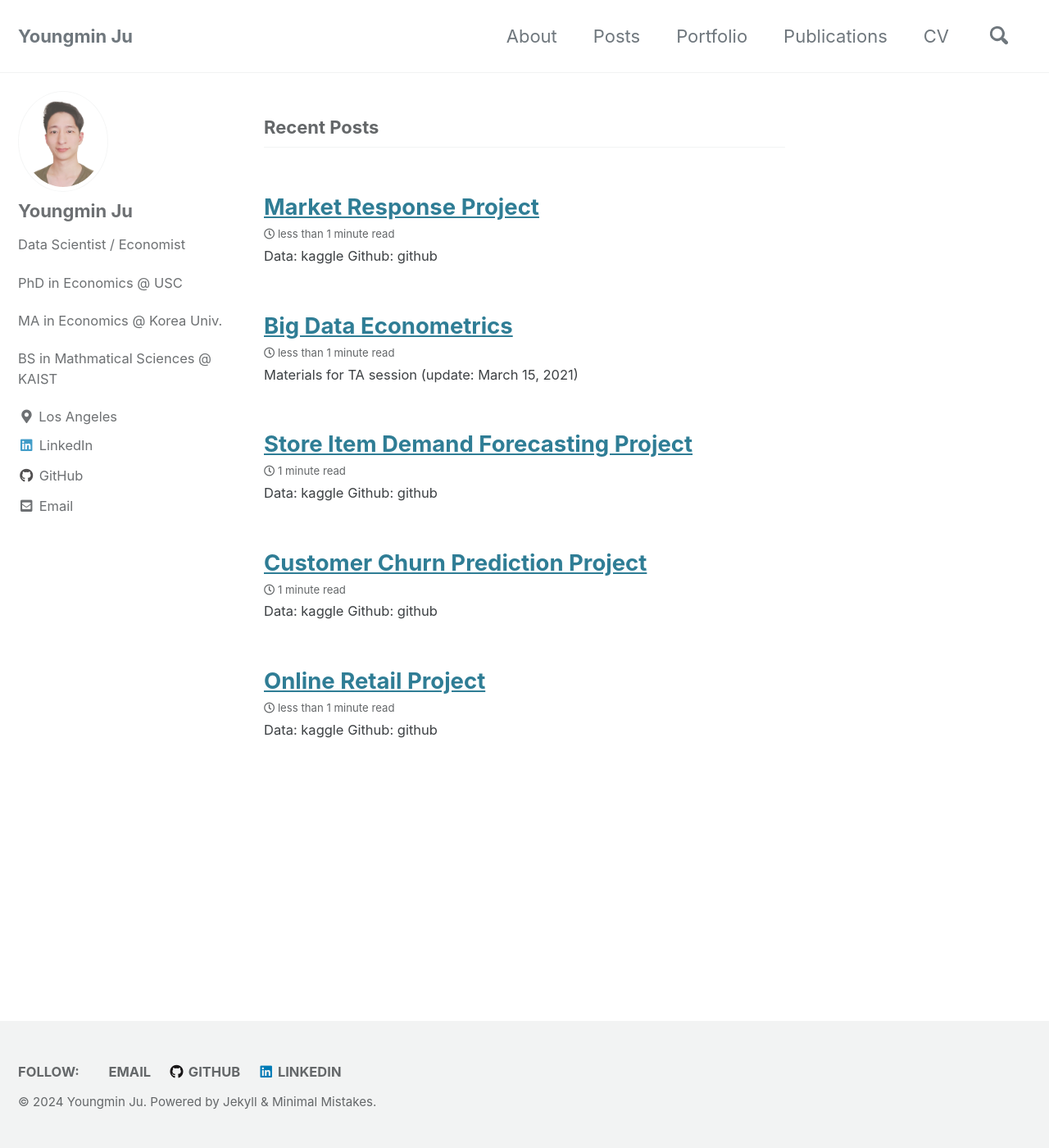
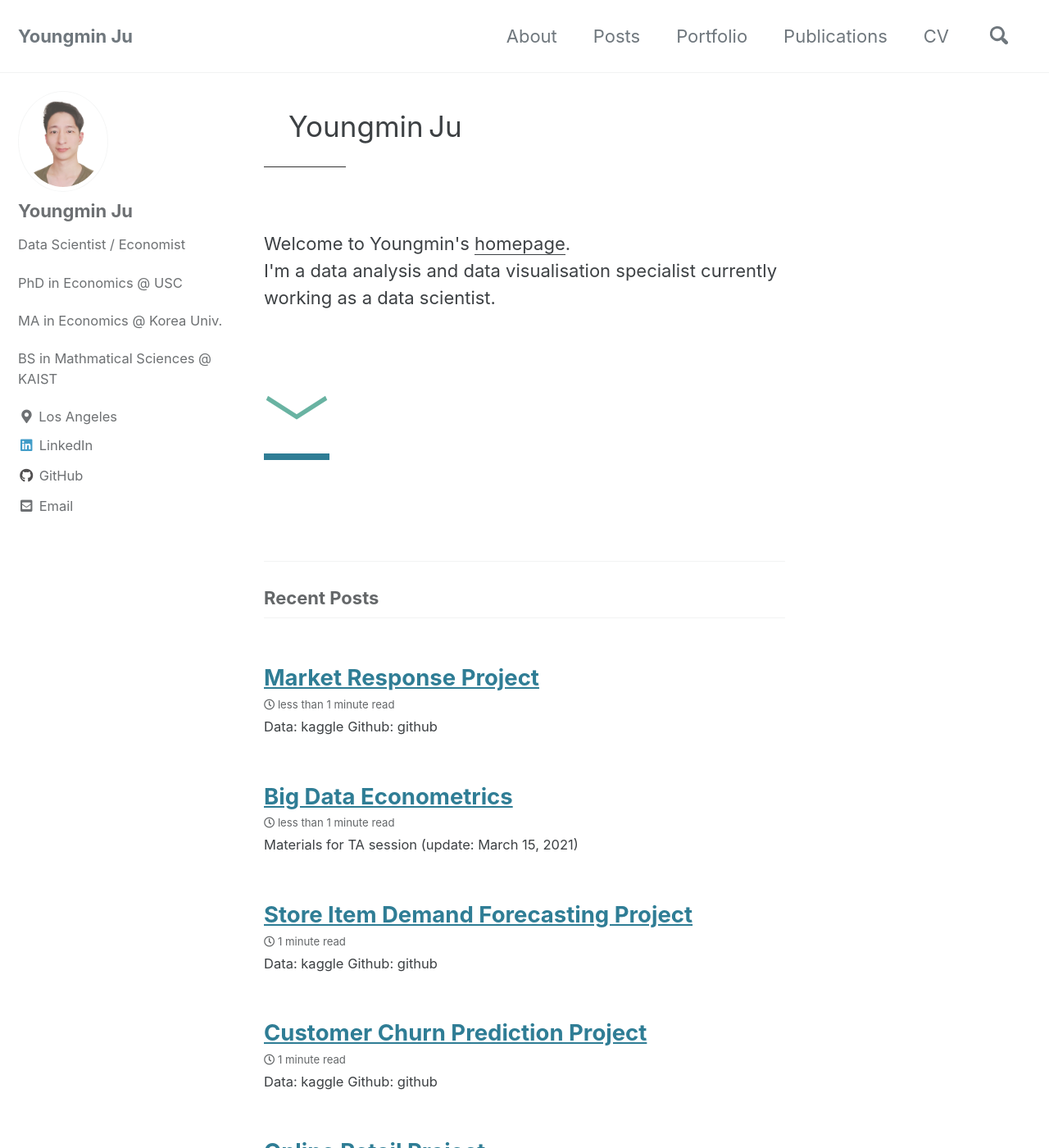
Before and after one commit to ymju86/ymju86.github.io, a Jekyll site: the page built from index.html, in a window 1280 px wide and 1400 px high. Shown: the whole window at 82% size. Built offline with Jekyll 4.4.1, drawn with Linux system fonts in a browser that asks for light colours; cached includes are drawn as plain includes; the list of posts is cut into pages by our own code.

Commit message:
test update

```diff
--- a/_includes/footer.html
+++ b/_includes/footer.html
@@ -16,4 +16,4 @@
   </ul>
 </div>
 
-<div class="page__footer-copyright">&copy; {{ site.time | date: '%Y' }} {{ site.name | default: site.title }}. {{ site.data.ui-text[site.locale].powered_by | default: "Powered by" }} <a href="https://jekyllrb.com" rel="nofollow">Jekyll</a> &amp; <a href="https://mademistakes.com/work/minimal-mistakes-jekyll-theme/" rel="nofollow">Minimal Mistakes</a>.</div>
+<div class="page__footer-copyright">&copy; {{ site.time | date: '%Y' }} {{ site.name | default: site.title }}.</div>
--- a/_layouts/home.html
+++ b/_layouts/home.html
@@ -4,6 +4,33 @@ layout: archive
 
 {{ content }}
 
+  <!-- =======================  LANDING SECTION ======================= -->
+
+
+  <header class="masthead">
+    <div id="particles-js"></div>
+    <div class="textlanding">
+      <p style="display:inline; font-size: 35px; padding-left: 30px">Youngmin</p>
+      <p style="display:inline; font-size: 35px">Ju</p>
+      <hr style="width: 100px; height: 1px; border:none;color:#333;background-color:#333;">
+      <br>
+      <p>Welcome to Youngmin's <u>homepage</u>.<br>I'm a data analysis and data visualisation specialist currently
+        working as a data scientist.</p>
+    </div>
+    <div class="arrowlanding">
+      <a class="js-scroll-trigger" href="#description">
+        <p style="font-size: 80px; color: #69b3a2">&#xfe40;</p>
+      </a>
+    </div>
+  </header>
+
+
+  <!-- scripts -->
+  <script src="js/particles.js"></script>
+  <script src="js/appHome.js"></script>
+
+
+  <!-- =======================  ORIGINAL SECTION ======================= -->
 <h3 class="archive__subtitle">{{ site.data.ui-text[site.locale].recent_posts | default: "Recent Posts" }}</h3>
 
 {% if paginator %}
```
